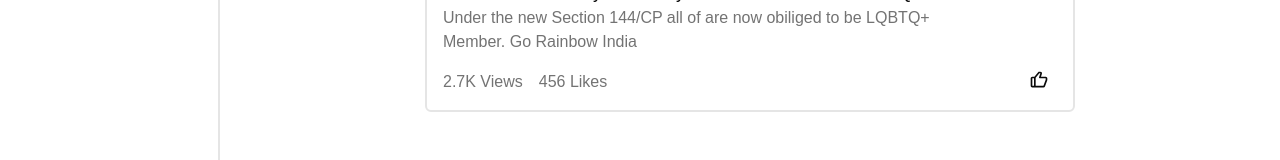
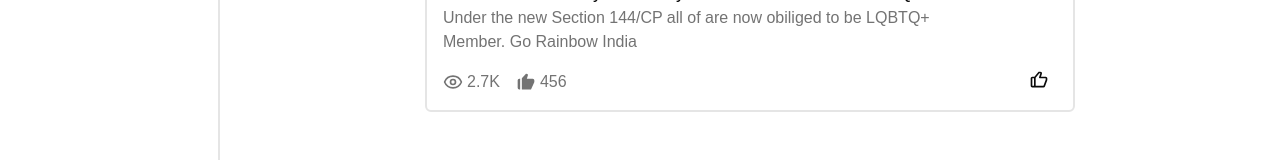
Before and after one commit to RehanMerchant/Hackshak, a Next.js app: page / in a window 1280 px wide. Shown: the part 568-728 px from the top of the page. Built offline with nearby package versions, Linux system fonts and the light colour scheme; grey boxes are pictures that could not be loaded.

Commit message:
like feature

```diff
--- a/src/components/PostComponent/PostComponent.tsx
+++ b/src/components/PostComponent/PostComponent.tsx
@@ -14,7 +14,7 @@ import {
 import { Flag, Star } from "lucide-react";
 import { BiLike } from "react-icons/bi";
 import { BiSolidLike } from "react-icons/bi";
-
+import { LuEye } from "react-icons/lu";
 
 
 interface PostInterface{
@@ -81,8 +81,9 @@ const PostComponent = ({name,date,Dp,title,desc,postimage,likesno}:PostInterface
 </div>
 <div className="p-2 flex justify-between">
   <div className="flex gap-4 items-center  cursor-pointer md:text-base text-sm text-muted-foreground">
-<p>2.7K Views</p>
-<p>{likesno} Likes</p>
+<p className="flex items-center gap-1"><LuEye className="size-5"/> 2.7K</p>
+<p className="flex items-center gap-1"><BiSolidLike className="size-5"/> {likesno} </p>
+<p> </p>
   </div>
 <div className="px-2 items-center">
 {
```
